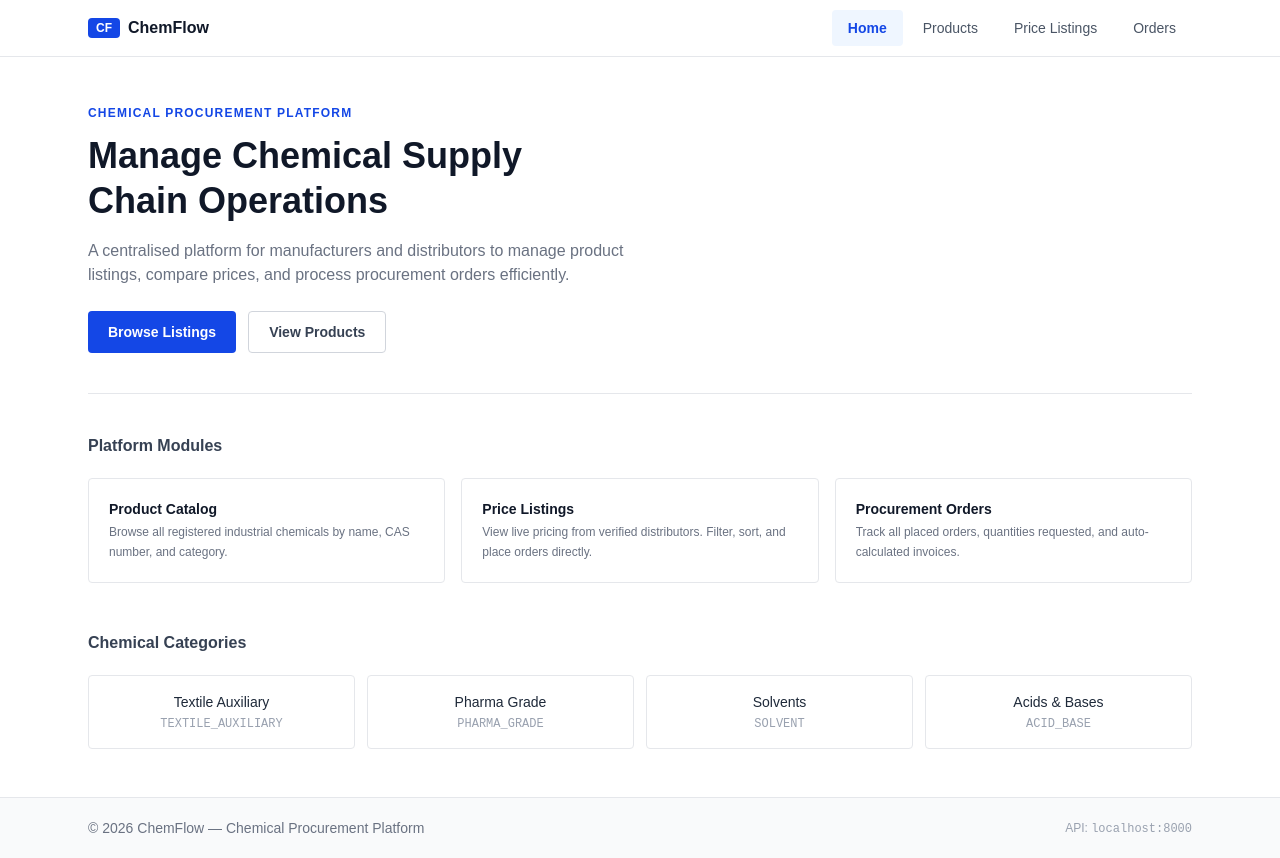
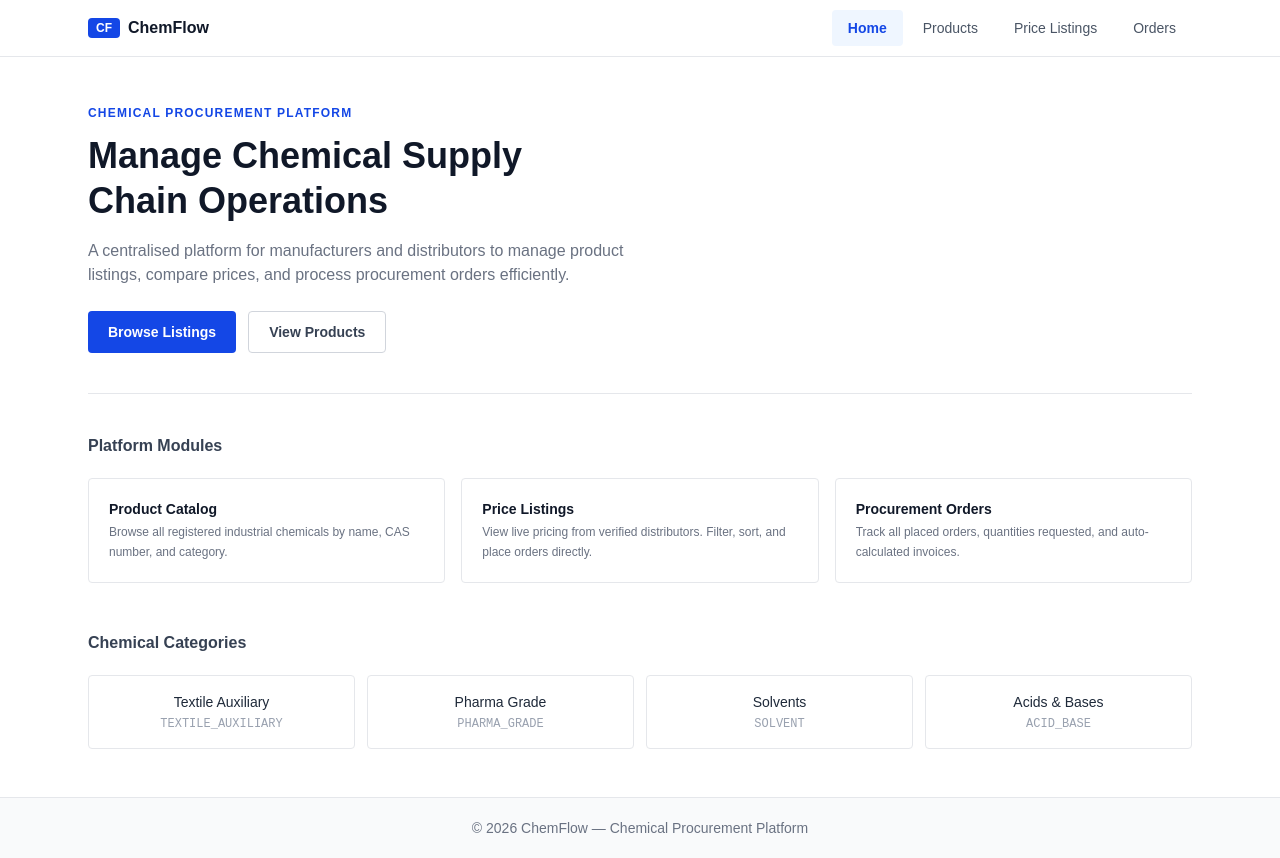
Before and after one commit to MuhammadHamzaZeeshan/chemsource, a React (Vite) app in the folder frontend/: page / in a window 1280 px wide. Built offline with nearby package versions, Linux system fonts and the light colour scheme.

Commit message:
fix: simplify Footer component layout and remove API display

```diff
--- a/frontend/src/components/Footer.jsx
+++ b/frontend/src/components/Footer.jsx
@@ -1,12 +1,9 @@
 export default function Footer() {
   return (
     <footer className="border-t border-gray-200 bg-gray-50 mt-auto">
-      <div className="max-w-6xl mx-auto px-4 sm:px-6 py-5 flex flex-col sm:flex-row items-center justify-between gap-2">
+      <div className="max-w-6xl mx-auto px-4 sm:px-6 py-5 text-center">
         <p className="text-sm text-gray-500">
           © {new Date().getFullYear()} ChemFlow — Chemical Procurement Platform
-        </p>
-        <p className="text-xs text-gray-400">
-          API: <span className="font-mono">localhost:8000</span>
         </p>
       </div>
     </footer>
```
